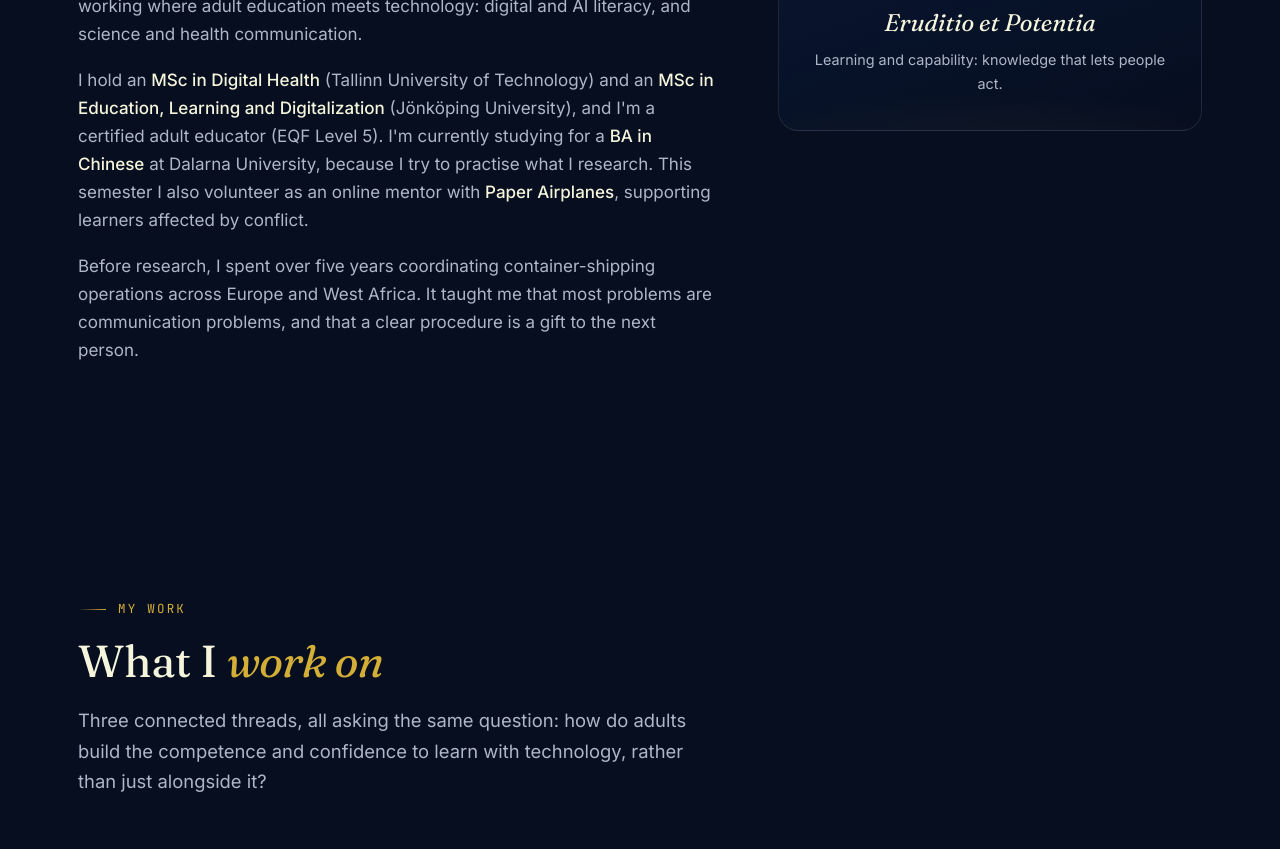
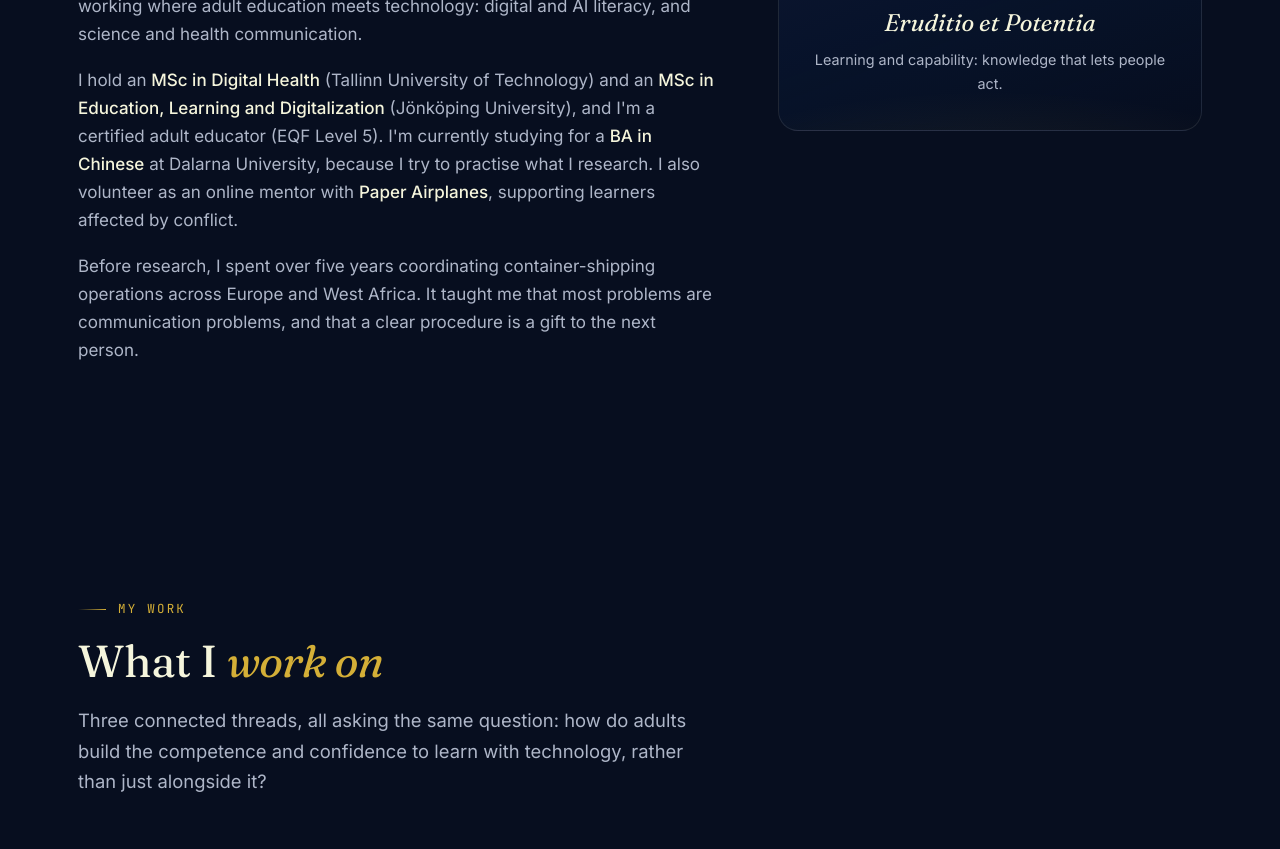
Before and after one commit to elena-paspel/elena-paspel.github.io, a plain HTML site: page index.html in a window 1280 px wide. Shown: the part 1379-2228 px from the top of the page. Drawn offline with Linux system fonts and the light colour scheme.

Commit message:
Revise paragraph about education and volunteering
Updated a paragraph to remove redundancy and clarify volunteering role.

```diff
--- a/index.html
+++ b/index.html
@@ -487,7 +487,7 @@ footer i{font-family:var(--serif);color:var(--gold)}
       <h2 class="reveal d1">Lifelong learning, as <em>practice</em> and as perspective.</h2>
       <p class="verbs reveal d2" aria-label="I listen, pattern, reframe, and guide."><span aria-hidden="true">I</span> <span class="v" aria-hidden="true">listen,</span> <span class="v" aria-hidden="true">pattern,</span> <span class="v" aria-hidden="true">reframe,</span> <span class="v" aria-hidden="true">and guide.</span></p>
       <p class="reveal d2">I'm a <strong>Learning Experience Designer (LXD)</strong> and <strong>independent researcher</strong> working where adult education meets technology: digital and AI literacy, and science and health communication.</p>
-      <p class="reveal d2">I hold an <strong>MSc in Digital Health</strong> (Tallinn University of Technology) and an <strong>MSc in Education, Learning and Digitalization</strong> (Jönköping University), and I'm a certified adult educator (EQF Level 5). I'm currently studying for a <strong>BA in Chinese</strong> at Dalarna University, because I try to practise what I research. This semester I also volunteer as an online mentor with <strong>Paper Airplanes</strong>, supporting learners affected by conflict.</p>
+      <p class="reveal d2">I hold an <strong>MSc in Digital Health</strong> (Tallinn University of Technology) and an <strong>MSc in Education, Learning and Digitalization</strong> (Jönköping University), and I'm a certified adult educator (EQF Level 5). I'm currently studying for a <strong>BA in Chinese</strong> at Dalarna University, because I try to practise what I research. I also volunteer as an online mentor with <strong>Paper Airplanes</strong>, supporting learners affected by conflict.</p>
       <p class="reveal d3">Before research, I spent over five years coordinating container-shipping operations across Europe and West Africa. It taught me that most problems are communication problems, and that a clear procedure is a gift to the next person.</p>
     </div>
     <div class="motto reveal d2">
```
